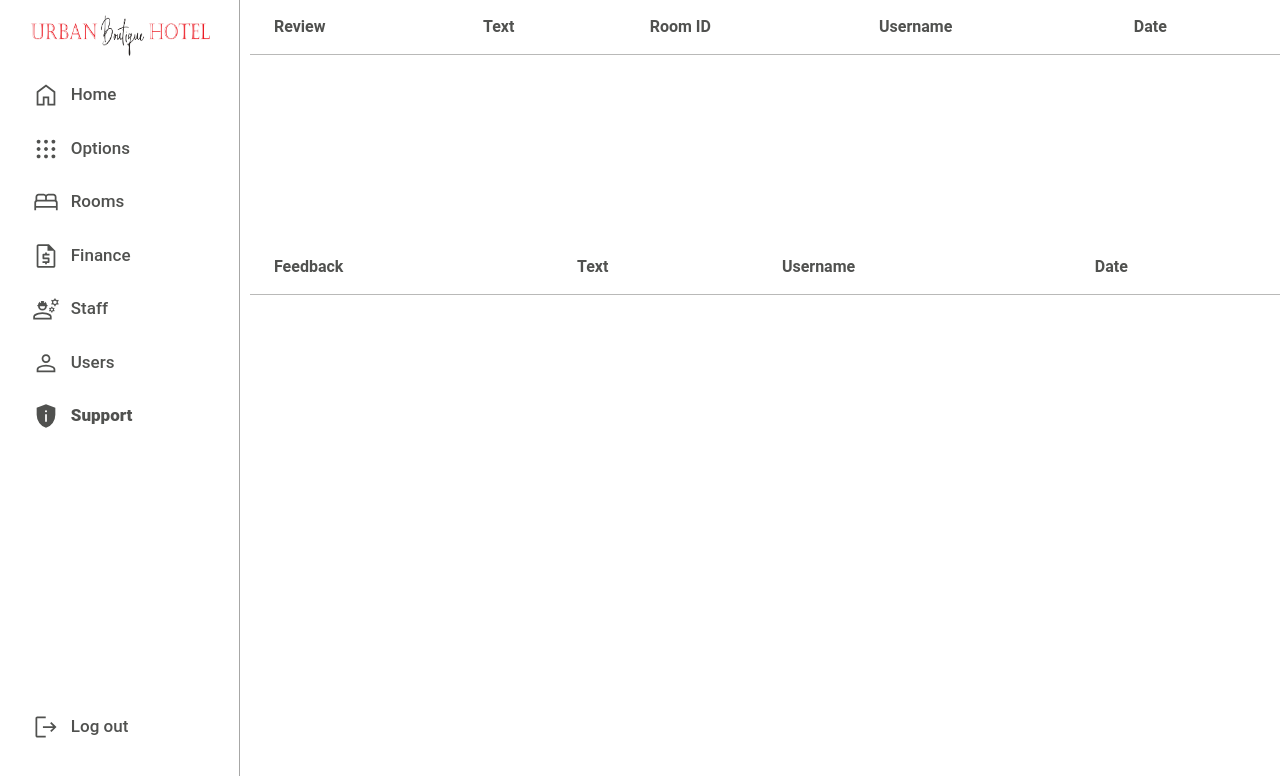
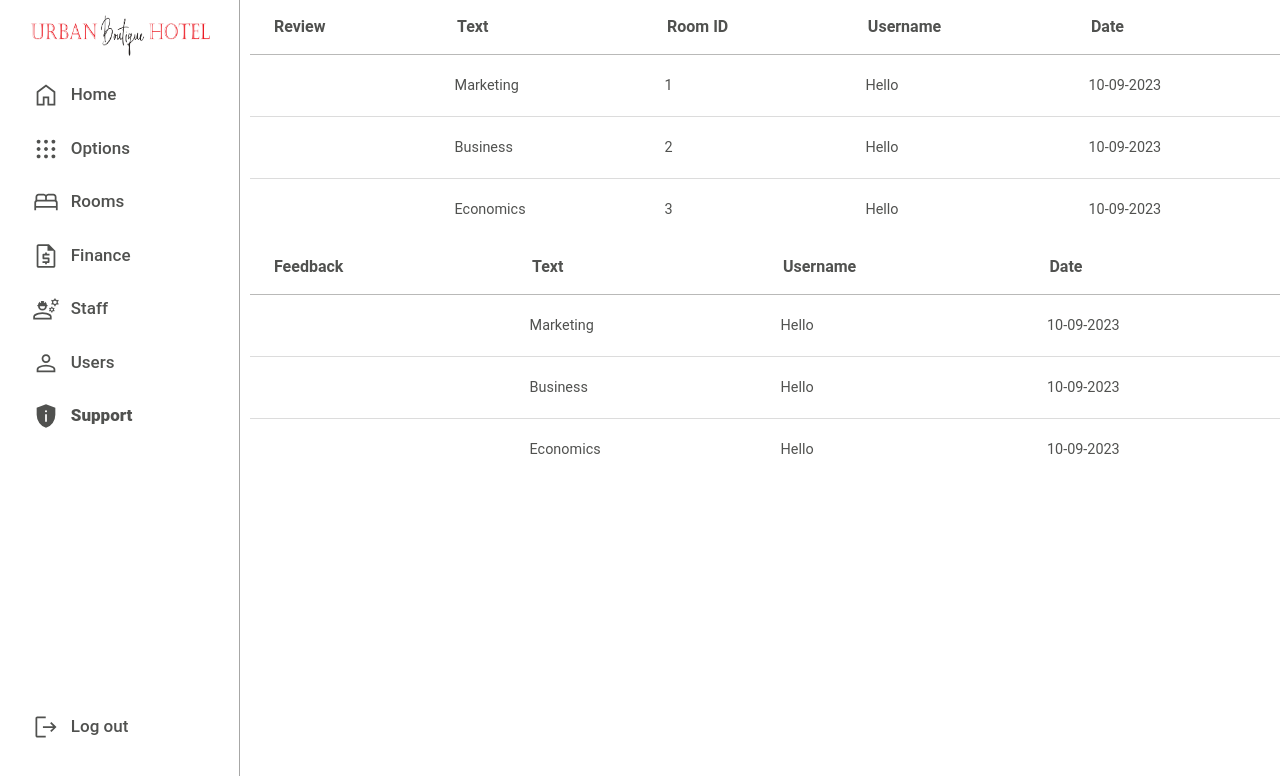
Before and after one commit to MichelAD1/Urban-Boutique-Hotel-Website, a React (Create React App) app in the folder Front-end/admin-web-portal/: page /support in a window 1280 px wide. Shown: the top 776 px of the page. Built offline with nearby package versions, Linux system fonts and the light colour scheme.

Commit message:
Creating review and feedback items

```diff
--- a/Front-end/admin-web-portal/src/App.js
+++ b/Front-end/admin-web-portal/src/App.js
@@ -9,6 +9,8 @@ import Employees from "./Componenents/Employees/Employees";
 import EmployeeItem from "./Componenents/Employees/EmployeeItem";
 import Users from "./Componenents/Users/Users";
 import Support from "./Componenents/Support/Support";
+import ReviewItem from "./Componenents/Support/ReviewItem";
+import FeedbackItem from "./Componenents/Support/FeedbackItem";
 import UserItem from "./Componenents/Users/UserItem";
 import Options from "./Componenents/Options/Options";
 import Finance from "./Componenents/Finance/Finance";
@@ -64,6 +66,28 @@ function App() {
                 <>
                   <Navbar />
                   <Support />
+                </>
+              }
+            />
+          </Route>
+          <Route exact path="/" element={<PrivateRoute />}>
+            <Route
+              path="/support/review"
+              element={
+                <>
+                  <Navbar />
+                  <ReviewItem />
+                </>
+              }
+            />
+          </Route>
+          <Route exact path="/" element={<PrivateRoute />}>
+            <Route
+              path="/support/feedback"
+              element={
+                <>
+                  <Navbar />
+                  <FeedbackItem />
                 </>
               }
             />
--- a/Front-end/admin-web-portal/src/Componenents/Support/Support.js
+++ b/Front-end/admin-web-portal/src/Componenents/Support/Support.js
@@ -3,6 +3,11 @@ import { useMemo, useState, useEffect } from "react";
 import BasicTable from "../../Global/Components/Tables/BasicTablePagination";
 export default function Support() {
   const [err, setErr] = useState("");
+  const [data, setData] = useState([
+    { review: "Marketing", room_id: 1, username: "Hello", date: "10-09-2023" },
+    { review: "Business", room_id: 2, username: "Hello", date: "10-09-2023" },
+    { review: "Economics", room_id: 3, username: "Hello", date: "10-09-2023" },
+  ]);
   const reviews_columns = useMemo(
     () => [
       {
@@ -52,15 +57,15 @@ export default function Support() {
     <div className="container">
       <div className="list-box">
         <BasicTable
-          reqData={""}
+          reqData={data}
           columns={reviews_columns}
-          redirect={"reviews"}
+          redirect={"review"}
           err={err}
         />
         <BasicTable
-          reqData={""}
+          reqData={data}
           columns={feedback_columns}
-          redirect={"reviews"}
+          redirect={"feedback"}
           err={err}
         />
       </div>
--- a/Front-end/admin-web-portal/src/Global/Components/Tables/BasicTablePagination.js
+++ b/Front-end/admin-web-portal/src/Global/Components/Tables/BasicTablePagination.js
@@ -10,10 +10,11 @@ const Table = ({ reqData, columns, redirect, err }) => {
   const [prev, setPrev] = useState("");
   const [current, setCurrent] = useState(1);
   const [lastNum, setLastNum] = useState(0);
+  console.log(reqData);
 
   useEffect(() => {
-		if (reqData.data) {
-			setData(reqData.data);
+    if (reqData) {
+      setData(reqData);
       setNext(reqData.next_page_url);
       setPrev(reqData.prev_page_url);
       setLastNum(reqData.last_page);
@@ -38,7 +39,7 @@ const Table = ({ reqData, columns, redirect, err }) => {
       data,
       initialState: { pageIndex: 0 },
     },
-		usePagination,
+    usePagination
   );
 
   const navigate = useNavigate();
@@ -49,6 +50,12 @@ const Table = ({ reqData, columns, redirect, err }) => {
       navigate("/employee/profile", { state: { data: row.original } });
     } else if (redirect === "request") {
       navigate("/businesses/requests/info", { state: { data: row.original } });
+    } else if (redirect === "review") {
+      navigate("/businesses/support/review", { state: { data: row.original } });
+    } else if (redirect === "feedback") {
+      navigate("/businesses/support/feedback", {
+        state: { data: row.original },
+      });
     }
   };
 
@@ -76,12 +83,12 @@ const Table = ({ reqData, columns, redirect, err }) => {
 
   return (
     <>
-			<table {...getTableProps()} className='basic-table'>
+      <table {...getTableProps()} className="basic-table">
         <thead>
           {headerGroups.map((headerGroup) => (
             <tr {...headerGroup.getHeaderGroupProps()}>
               {headerGroup.headers.map((column) => (
-								<th {...column.getHeaderProps()} className='basic-heading'>
+                <th {...column.getHeaderProps()} className="basic-heading">
                   {column.render("Header")}
                 </th>
               ))}
@@ -91,7 +98,7 @@ const Table = ({ reqData, columns, redirect, err }) => {
         {err && (
           <tbody>
             <tr>
-							<td className='error'>{err}</td>
+              <td className="error">{err}</td>
             </tr>
           </tbody>
         )}
@@ -102,11 +109,12 @@ const Table = ({ reqData, columns, redirect, err }) => {
               return (
                 <tr
                   {...row.getRowProps()}
-									className='basic-row hovering'
-									onClick={() => handleRedirect(row)}>
+                  className="basic-row hovering"
+                  onClick={() => handleRedirect(row)}
+                >
                   {row.cells.map((cell) => {
                     return (
-											<td {...cell.getCellProps()} className='basic-body'>
+                      <td {...cell.getCellProps()} className="basic-body">
                         {cell.render("Cell")}
                       </td>
                     );
@@ -118,20 +126,22 @@ const Table = ({ reqData, columns, redirect, err }) => {
         )}
       </table>
       {lastNum > 1 && (
-				<div className='pagination'>
+        <div className="pagination">
           <button
             onClick={() => handlePreviosPage()}
-						className='paginationButton'>
+            className="paginationButton"
+          >
             {"<"}
           </button>{" "}
           <button
             onClick={() => {
               handleNextPage();
             }}
-						className='paginationButton'>
+            className="paginationButton"
+          >
             {">"}
           </button>{" "}
-					<span className='paginationText'>
+          <span className="paginationText">
             Page{" "}
             <strong>
               {current} of {lastNum}
```
Also changed, not shown: Front-end/admin-web-portal/src/Componenents/Support/FeedbackItem.js (added), Front-end/admin-web-portal/src/Componenents/Support/ReviewItem.js (added). Lines whose indentation alone changed are shown as unchanged.
